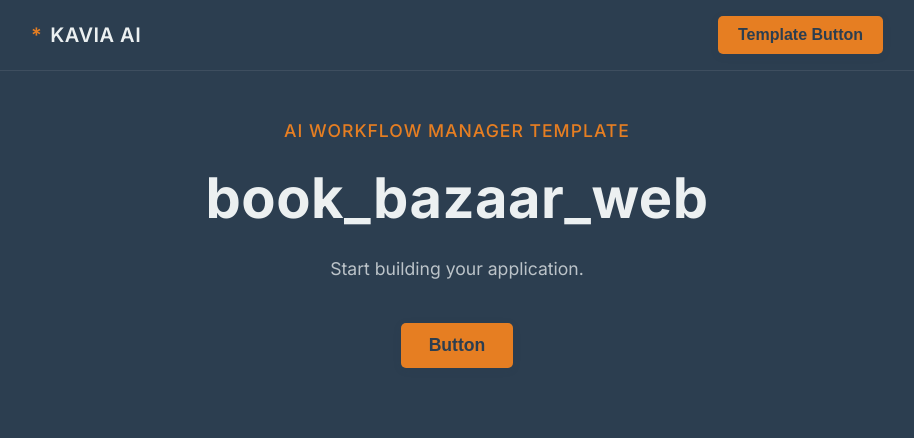
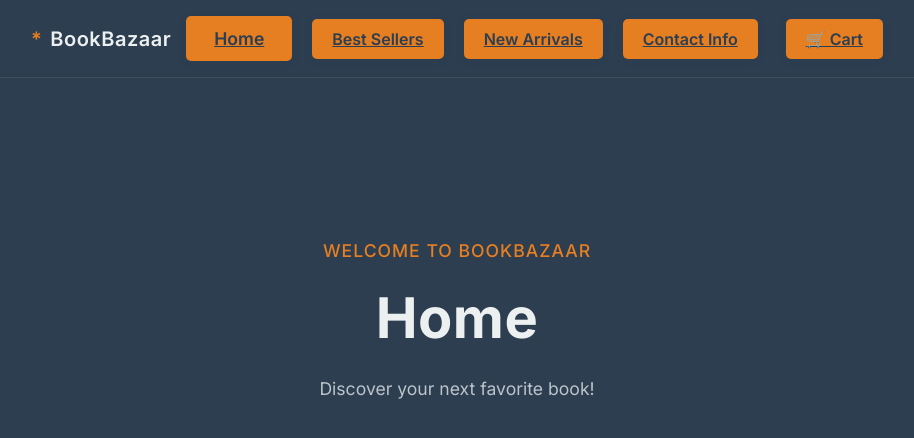
Before and after one commit to Workflow-Manager-admin/bookbazaar-26440-f213fd3a, a React (Create React App) app in the folder book_bazaar_web/: page / in a window 1280 px wide. Shown: the top 438 px of the page, without its empty margins (183-1097 px from the left). Built offline with nearby package versions, Linux system fonts and the light colour scheme; the HTML template or start-up script is replaced by a standard one.

Commit message:
Auto-commit: Changes as of 2025-05-31T05:15:26.470957+00:00

```diff
--- a/book_bazaar_web/src/App.js
+++ b/book_bazaar_web/src/App.js
@@ -1,36 +1,111 @@
 import React from 'react';
+import { BrowserRouter as Router, Routes, Route, Link, NavLink } from 'react-router-dom';
 import './App.css';
 
+// Placeholder page components for each main route
+
+// PUBLIC_INTERFACE
+function HomePage() {
+  return (
+    <div className="hero">
+      <div className="subtitle">Welcome to BookBazaar</div>
+      <h1 className="title">Home</h1>
+      <div className="description">Discover your next favorite book!</div>
+    </div>
+  );
+}
+
+// PUBLIC_INTERFACE
+function BestSellersPage() {
+  return (
+    <div className="hero">
+      <div className="subtitle">Best Sellers</div>
+      <h1 className="title">Top Books</h1>
+      <div className="description">These titles are flying off the shelves!</div>
+    </div>
+  );
+}
+
+// PUBLIC_INTERFACE
+function NewArrivalsPage() {
+  return (
+    <div className="hero">
+      <div className="subtitle">New Arrivals</div>
+      <h1 className="title">Just Landed</h1>
+      <div className="description">Fresh picks for avid readers.</div>
+    </div>
+  );
+}
+
+// PUBLIC_INTERFACE
+function ContactPage() {
+  return (
+    <div className="hero">
+      <div className="subtitle">Contact Info</div>
+      <h1 className="title">Get in Touch</h1>
+      <div className="description">
+        Email us at <a href="mailto:support@bookbazaar.com" style={{ color: "var(--accent-color)" }}>support@bookbazaar.com</a>
+      </div>
+    </div>
+  );
+}
+
+// PUBLIC_INTERFACE
+function CartPage() {
+  return (
+    <div className="hero">
+      <div className="subtitle">Your Cart</div>
+      <h1 className="title">Shopping Cart</h1>
+      <div className="description">Add books to your cart and purchase them here!</div>
+    </div>
+  );
+}
+
+// PUBLIC_INTERFACE
 function App() {
   return (
+    <Router>
       <div className="app">
         <nav className="navbar">
           <div className="container">
             <div style={{ display: 'flex', justifyContent: 'space-between', width: '100%' }}>
               <div className="logo">
-              <span className="logo-symbol">*</span> KAVIA AI
+                <span className="logo-symbol">*</span> BookBazaar
               </div>
-            <button className="btn">Template Button</button>
+              <div style={{ display: 'flex', gap: '20px', alignItems: 'center' }}>
+                <NavLink to="/" className={({isActive}) => isActive ? "btn btn-large" : "btn"} end>Home</NavLink>
+                <NavLink to="/best-sellers" className={({isActive}) => isActive ? "btn btn-large" : "btn"}>Best Sellers</NavLink>
+                <NavLink to="/new-arrivals" className={({isActive}) => isActive ? "btn btn-large" : "btn"}>New Arrivals</NavLink>
+                <NavLink to="/contact" className={({isActive}) => isActive ? "btn btn-large" : "btn"}>Contact Info</NavLink>
+                <NavLink
+                  to="/cart"
+                  className={({isActive}) =>
+                    isActive
+                      ? "btn btn-large"
+                      : "btn"
+                  }
+                  style={{ marginLeft: "8px" }}
+                >
+                  🛒 Cart
+                </NavLink>
+              </div>
             </div>
           </div>
         </nav>
-
         <main>
-        <div className="container">
-          <div className="hero">
-            <div className="subtitle">AI Workflow Manager Template</div>
-
-            <h1 className="title">book_bazaar_web</h1>
-
-            <div className="description">
-              Start building your application.
-            </div>
-
-            <button className="btn btn-large">Button</button>
-          </div>
+          <div className="container" style={{ paddingTop: "120px" }}>
+            <Routes>
+              <Route path="/" element={<HomePage />} />
+              <Route path="/best-sellers" element={<BestSellersPage />} />
+              <Route path="/new-arrivals" element={<NewArrivalsPage />} />
+              <Route path="/contact" element={<ContactPage />} />
+              <Route path="/cart" element={<CartPage />} />
+              <Route path="*" element={<HomePage />} />
+            </Routes>
           </div>
         </main>
       </div>
+    </Router>
   );
 }
 
```
Also changed, not shown: 1 other file (tests, documents, lock files or other folders). Lines whose indentation alone changed are shown as unchanged.
